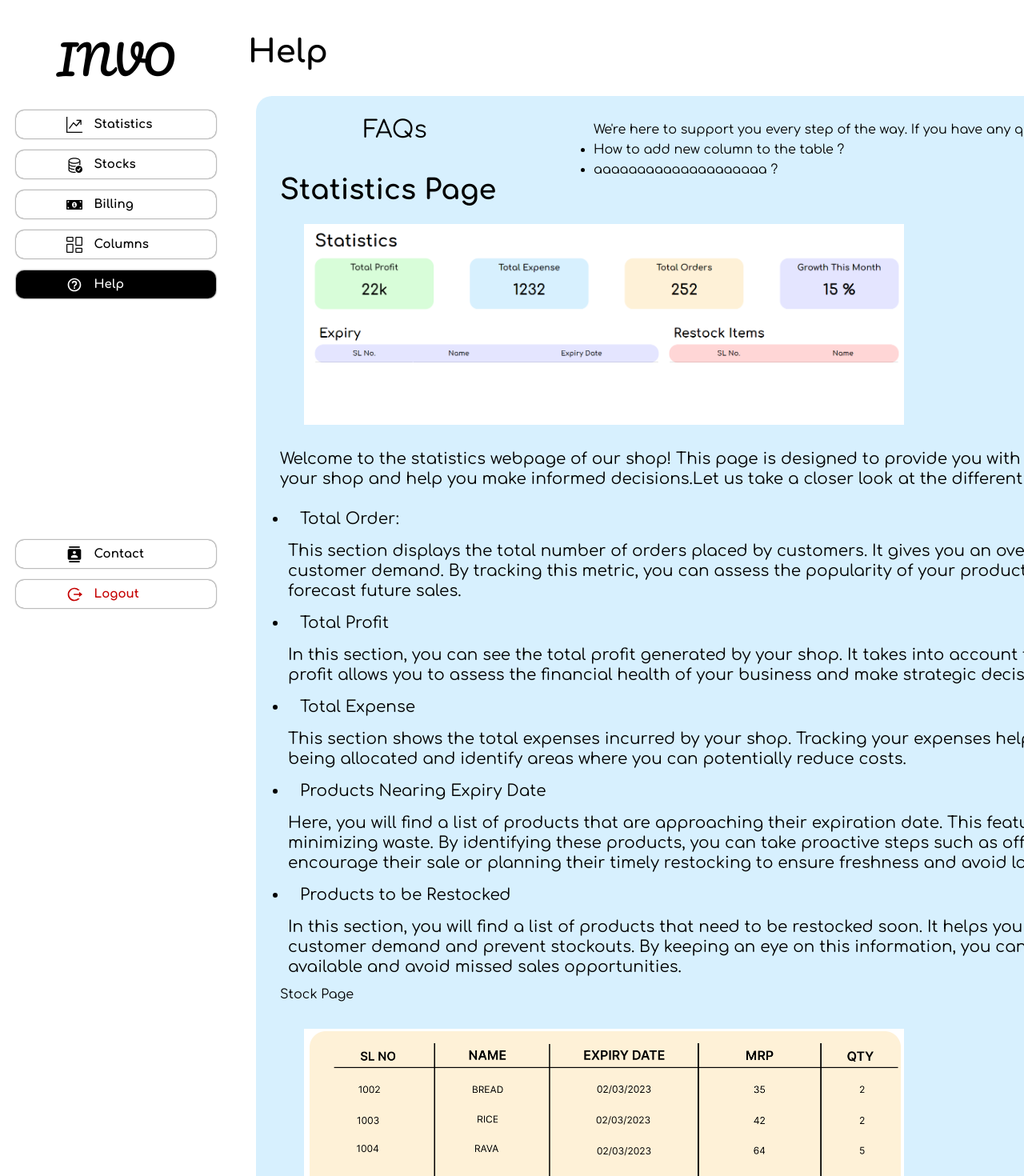
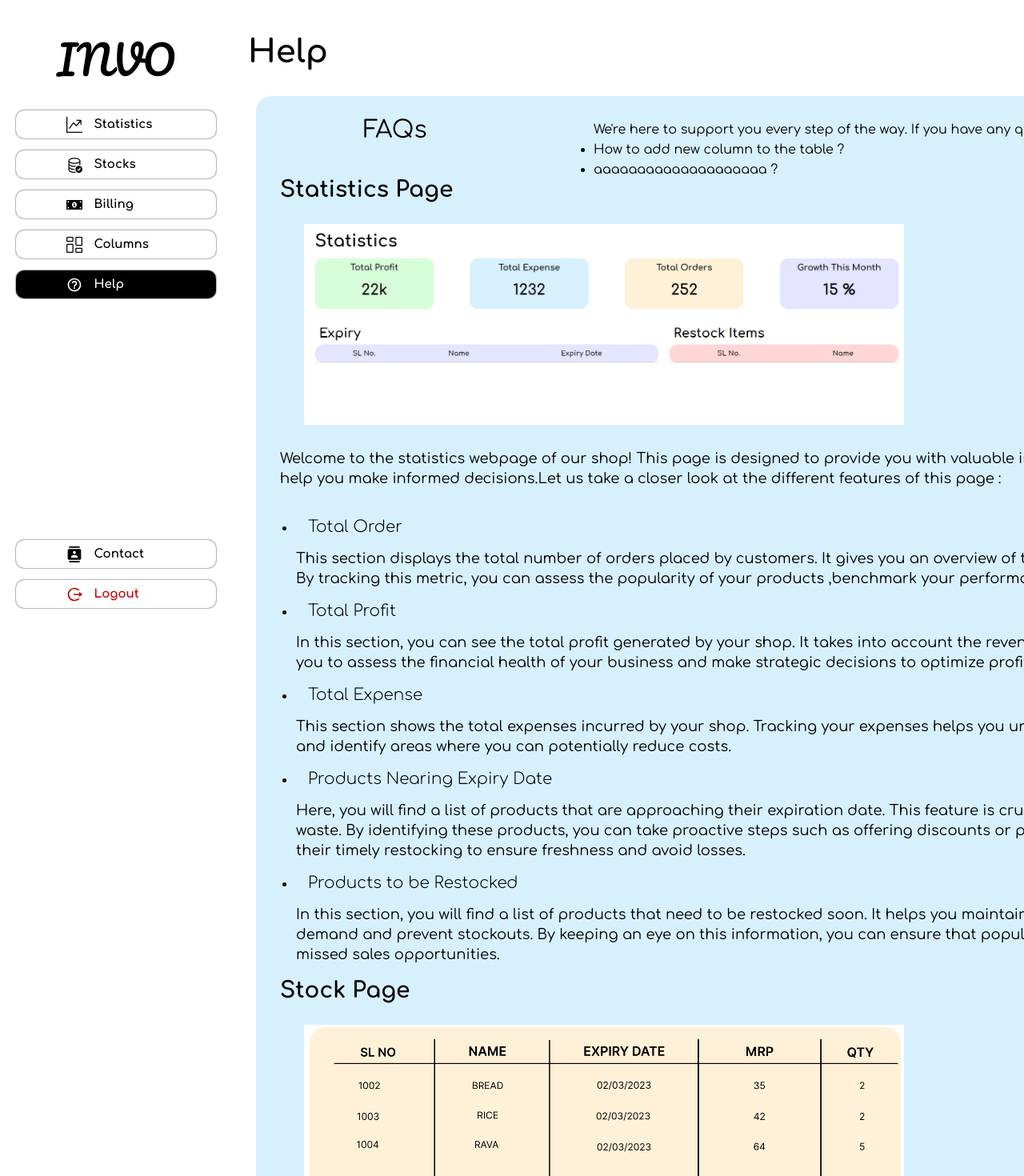
Before and after one commit to nikhitkumar00/Inventify, a React (Vite) app: page /help in a window 1280 px wide. Shown: the top 1470 px of the page at 80% size. Built offline with nearby package versions, Linux system fonts and the light colour scheme.

Commit message:
updated help

```diff
--- a/src/Components/Help/Help.css
+++ b/src/Components/Help/Help.css
@@ -83,7 +83,7 @@
     justify-content: center;
   }
   .statistics_head_help{
-    font-size: 35px;
+    font-size: 28px;
     font-weight: bolder;
     color: black;
   }
@@ -93,27 +93,38 @@
     padding: 30px;
   }
   .statistics_text_help{
-    padding: 10px;
+    padding: 20px;
   }
+  .statistics_text_child_help{
+
+  }
+  .intro_help{
+    font-size:18px;
+  }
+
   .subhead_help{
     margin:15px;
     font-size:20px;
-    font-style:;
-  }
-  /* .wrapper .main_content .info div{
-    margin-bottom: 20px;
-  }
-
-   */
-   .stocks-style{
-    width: 750px;
-    padding: 30px;
-  }
-  .intro_help{
-    font-size:20px;
+    font-weight: 100;
   }
   .stocks_help{
     display:flex;
     flex-direction: column;
     justify-content: center;
   }
+  .stocks_head_help{
+    font-size: 28px;
+    font-weight: bolder;
+    color: black;
+  }
+  .stocks-style{
+    width: 750px;
+    padding: 30px;
+  }
+
+
+  /* .wrapper .main_content .info div{
+    margin-bottom: 20px;
+  }
+
+   */
--- a/src/Components/Help/Help.jsx
+++ b/src/Components/Help/Help.jsx
@@ -41,15 +41,15 @@ const Help = () => {
               </p>
 
               <ul className="statistics_text_help">
-                <li>
-                  <div className="subhead_help"> Total Order:</div>
+                <li className="statistics_text_child_help">
+                  <div className="subhead_help"> Total Order</div>
                   This section displays the total number of orders placed by
                   customers. It gives you an overview of the overall sales
                   volume and customer demand. By tracking this metric, you can
                   assess the popularity of your products ,benchmark your performance and forecast future sales.
                 </li>
 
-                <li>
+                <li className="statistics_text_child_help">
                   <div className="subhead_help"> Total Profit</div>
                   In this section, you can see the total profit generated by
                   your shop. It takes into account the revenue from sales .
@@ -58,7 +58,7 @@ const Help = () => {
                   optimize profitability.
                 </li>
 
-                <li>
+                <li className="statistics_text_child_help">
                   <div className="subhead_help"> Total Expense</div>
                   This section shows the total expenses incurred by your shop.
                   Tracking your
@@ -67,7 +67,7 @@ const Help = () => {
                   costs.
                 </li>
 
-                <li>
+                <li className="statistics_text_child_help">
                   <div className="subhead_help">
                     {" "}
                     Products Nearing Expiry Date
@@ -80,7 +80,7 @@ const Help = () => {
                   restocking to ensure freshness and avoid losses.
                 </li>
 
-                <li>
+                <li className="statistics_text_child_help">
                   <div className="subhead_help">
                     {" "}
                     Products to be Restocked
@@ -100,8 +100,8 @@ const Help = () => {
             <img src={stocks1} alt="Stocks" className="stocks-style" />
             <div className="intro_help">
             Introducing the Stocks Webpage . This pge is designed to empower you with complete control over your product data and inventory status. Whether you want to explore existing stock details, add new products, or update quantities after each purchase, this user-friendly interface has got you covered Let us explore the features and functionalities of this page:
-            </div>
-            <div className="stocks_text_help">
+
+
               <ul>
                 <li><div className="subhead_help">
                 Product Data Overview  </div>
```
